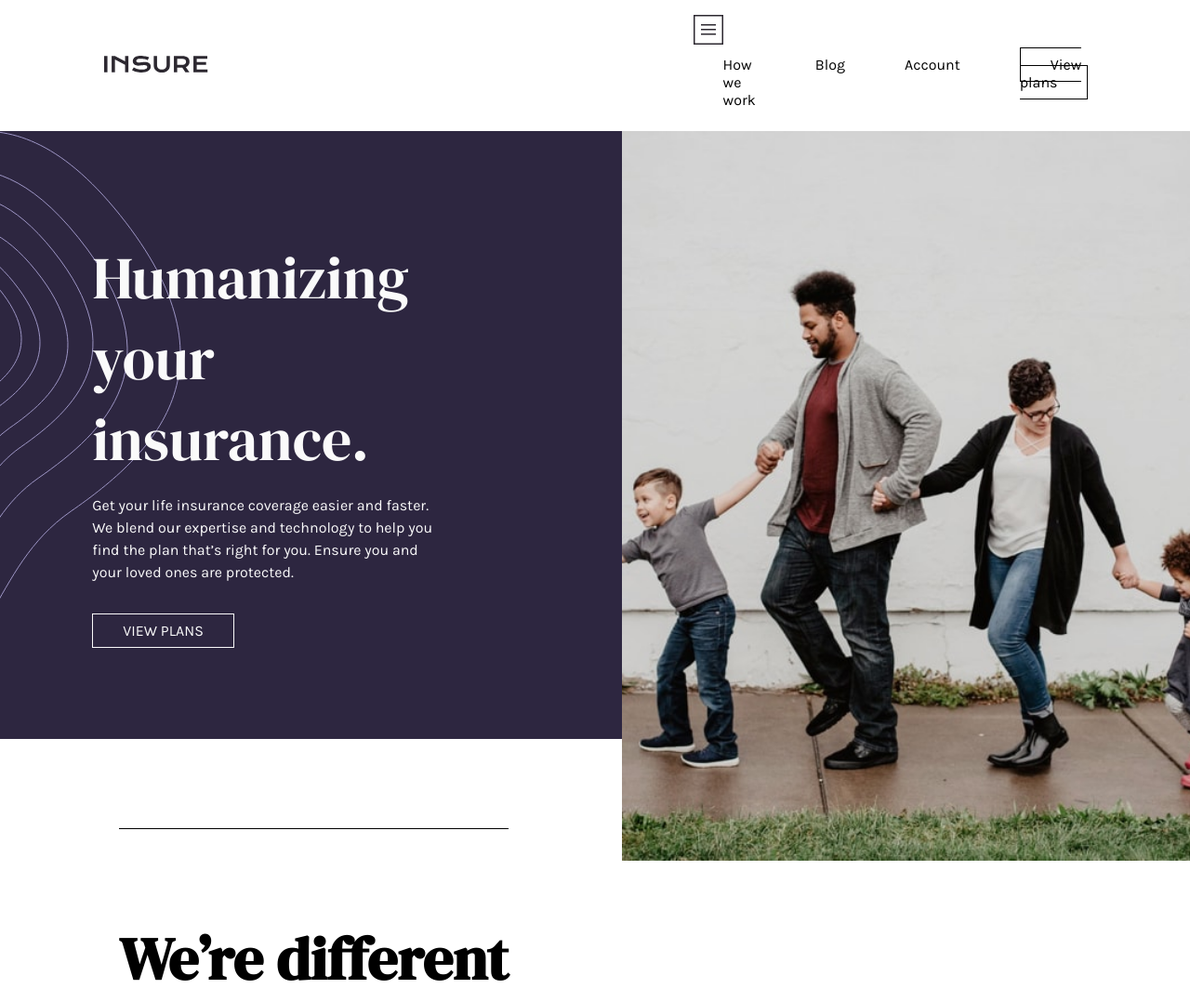
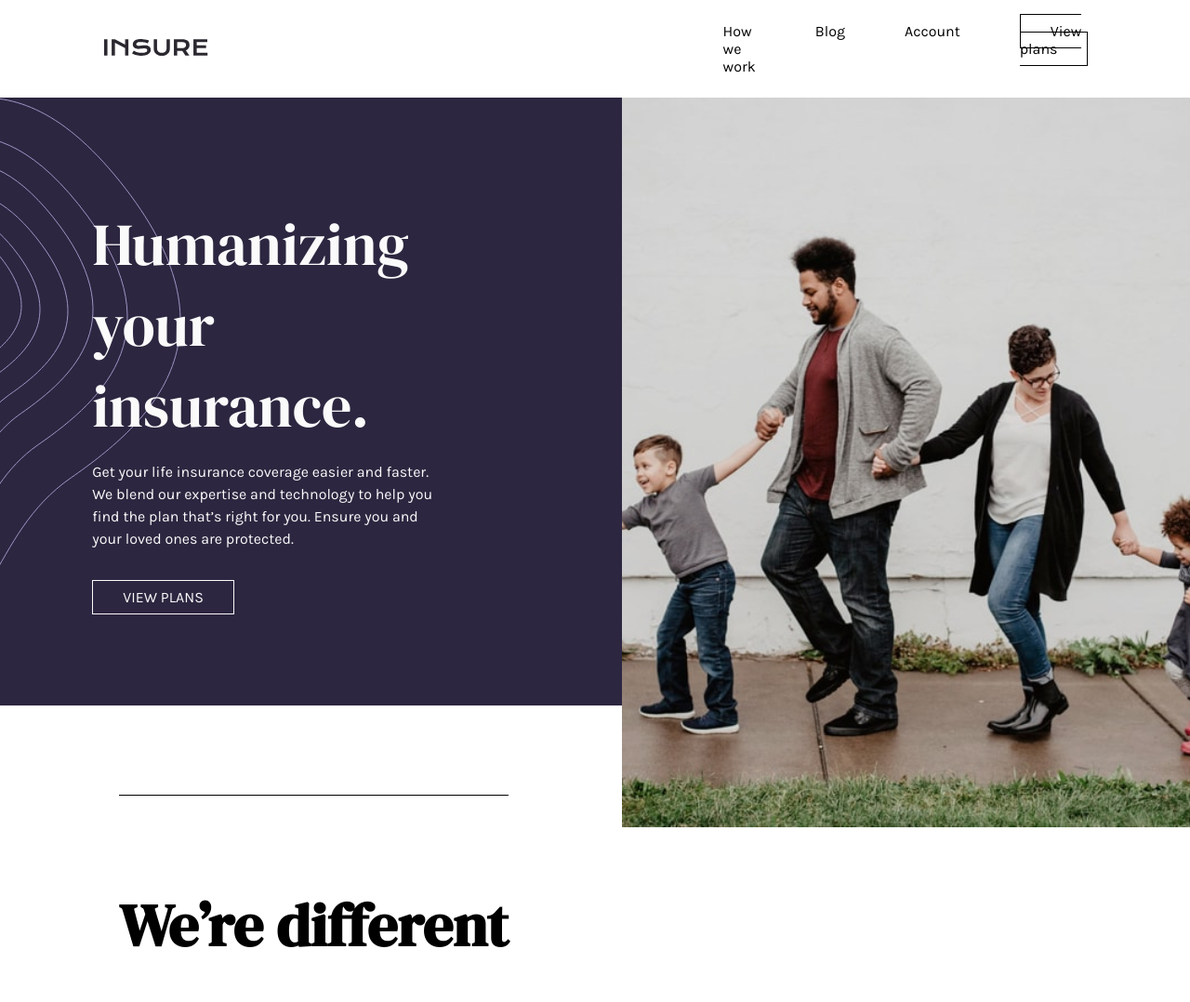
Before and after one commit to maenad/insurance-landing_fem, a plain HTML site: page index.html in a window 1280 px wide. Shown: the top 1078 px of the page at 93% size. Drawn offline with nearby package versions, Linux system fonts and the light colour scheme; files that its build step writes are made by us from their sources.

Commit message:
hamburger removed

```diff
--- a/index.html
+++ b/index.html
@@ -20,7 +20,6 @@
         <img src="/images/logo.svg" alt="">
       </div>
       <div class="nav-buttons">
-        <div class="mobile-hamburger"><img src="/images/icon-hamburger.svg" alt=""></div>
         <ul>
           <li>How we work</li>
           <li>Blog</li>
```
